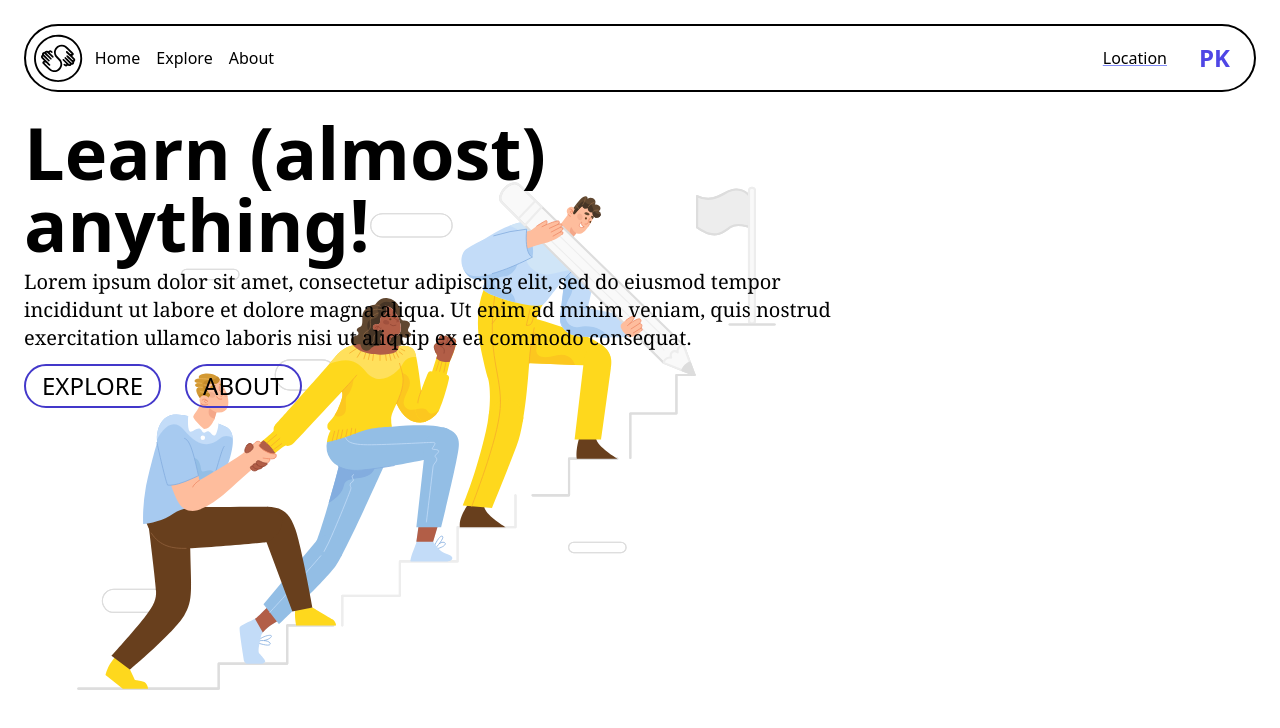
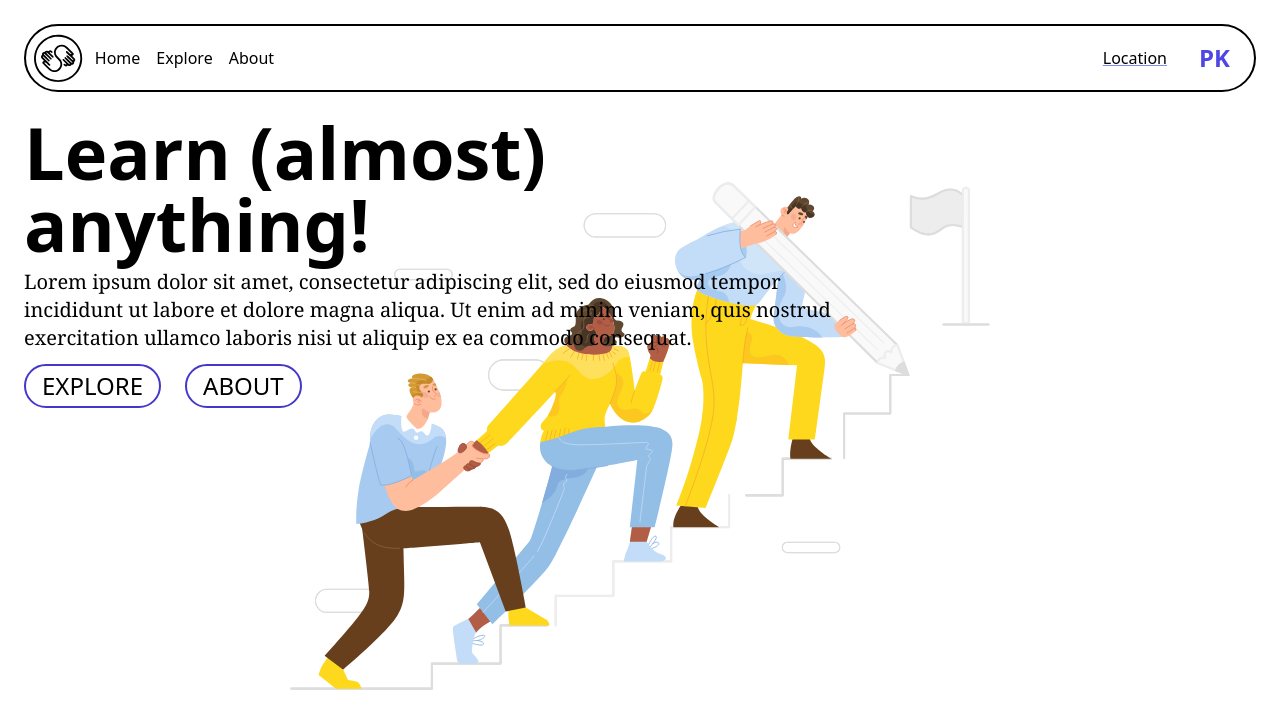
Before and after one commit to SchoolOfCode/bc13_final-project_front-end-zen-coders, a Next.js app: page / in a window 1280 px wide. Shown: the top 728 px of the page. Built offline with nearby package versions, Linux system fonts and the light colour scheme.

Commit message:
homepage image moved

```diff
--- a/pages/index.js
+++ b/pages/index.js
@@ -44,7 +44,7 @@ export default function Home() {
             </Link>
           </div>
         </div>
-        <div className="z-0 flex w-2/3 justify-end">
+        <div className="z-0 m-auto flex w-2/3">
           <img src="/team-work.svg" alt="home" />
         </div>
       </main>
```
